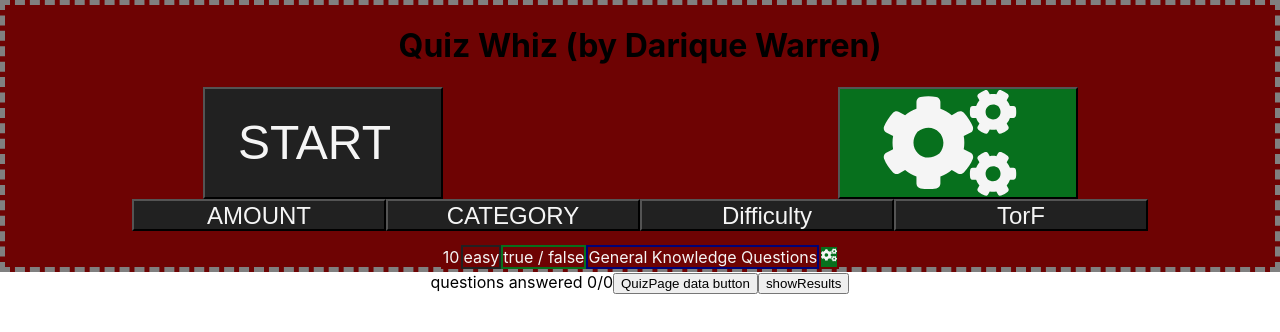
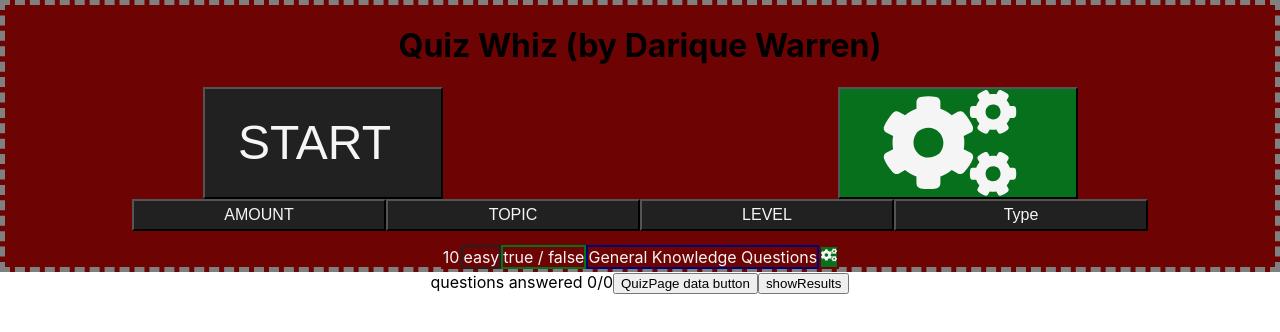
Before and after one commit to dariquewarren/triviaapp, a React (Create React App) app: page / in a window 1280 px wide. Both pictures are taken after a click on the button 957 px from the left and 142 px from the top of the page. Shown: the top 332 px of the page. Built offline with nearby package versions, Linux system fonts and the light colour scheme.

Commit message:
changed settings button sizes

```diff
--- a/src/Components/MainHeader.js
+++ b/src/Components/MainHeader.js
@@ -120,8 +120,8 @@ console.log('not equal quizDataReference',quizDataReference )
             toggleShowDifficulty(false)
             toggleShowType(false)
            }}
-           style={(showAmount)? {backgroundColor: '#07701d', color: 'whitesmoke', width:'25%',height:'2rem', fontSize:'1.5rem'} : {backgroundColor: '#212121', color: 'whitesmoke', width:'20%',height:'2rem', fontSize:'1.5rem'}}
-           > {(showAmount) ? 'AMOUNT' : `AMOUNT`} </button>
+           style={(showAmount)? {backgroundColor: '#07701d', color: 'whitesmoke', width:'40%',height:'2rem', fontSize:'1rem'} : {backgroundColor: '#212121', color: 'whitesmoke', width:'20%',height:'2rem', fontSize:'1rem'}}
+           > AMOUNT</button>
 
 
            <button
@@ -141,11 +141,10 @@ console.log('not equal quizDataReference',quizDataReference )
                })
 
            }}
-           style={(showCategory) ? {backgroundColor: '#07701d', color: 'whitesmoke', width:'50%',height:'2rem', fontSize:'1.5rem'} : {backgroundColor: '#212121', color:'whitesmoke', width:'20%',height:'2rem', fontSize:'1.5rem'} }
+           style={(showCategory) ? {backgroundColor: '#07701d', color: 'whitesmoke', width:'40%',height:'2rem', fontSize:'1rem'} : {backgroundColor: '#212121', color:'whitesmoke', width:'20%',height:'2rem', fontSize:'1rem'} }
 
            >
-           {(showCategory)? 'CATEGORY': 'CATEGORY'}
-           </button>
+           TOPIC  </button>
 
            <button
            onClick={()=>{
@@ -154,9 +153,9 @@ console.log('not equal quizDataReference',quizDataReference )
             toggleShowCategory(false)
             toggleShowType(false)
             }}
-            style={(showDifficulty)? {backgroundColor: '#07701d', color: 'whitesmoke', width:'100%',height:'2rem', fontSize:'1.5rem'} : {backgroundColor: '#212121', color: 'whitesmoke', width:'20%',height:'2rem', fontSize:'1.5rem'}}
+            style={(showDifficulty)? {backgroundColor: '#07701d', color: 'whitesmoke', width:'40%',height:'2rem', fontSize:'1rem'} : {backgroundColor: '#212121', color: 'whitesmoke', width:'20%',height:'2rem', fontSize:'1rem'}}
 
-           >{(showDifficulty) ? 'Difficulty': 'Difficulty'}</button>
+           >LEVEL</button>
 
            <button
            onClick={()=>{
@@ -165,9 +164,9 @@ console.log('not equal quizDataReference',quizDataReference )
             toggleShowCategory(false)
             toggleShowDifficulty(false)
            }}
-           style={(showType)? {backgroundColor: '#07701d', color: 'whitesmoke', width:'100%',height:'2rem', fontSize:'1.5rem', border:'3px double #212121 ', paddingTop: '2px', paddingBottom:'2px'} : {backgroundColor: '#212121', color: 'whitesmoke', width:'20%', height:'2rem', fontSize: '1.5rem'}}
+           style={(showType)? {backgroundColor: '#07701d', color: 'whitesmoke', width:'40%',height:'2rem', fontSize:'1rem', border:'3px double #212121 ', paddingTop: '2px', paddingBottom:'2px'} : {backgroundColor: '#212121', color: 'whitesmoke', width:'20%', height:'2rem', fontSize: '1rem'}}
 
-           > {( qType === 'boolean') ? `TorF` : `M.C.`}</button>
+           >  Type</button>
            {
             (showAmount)
             ?
```
